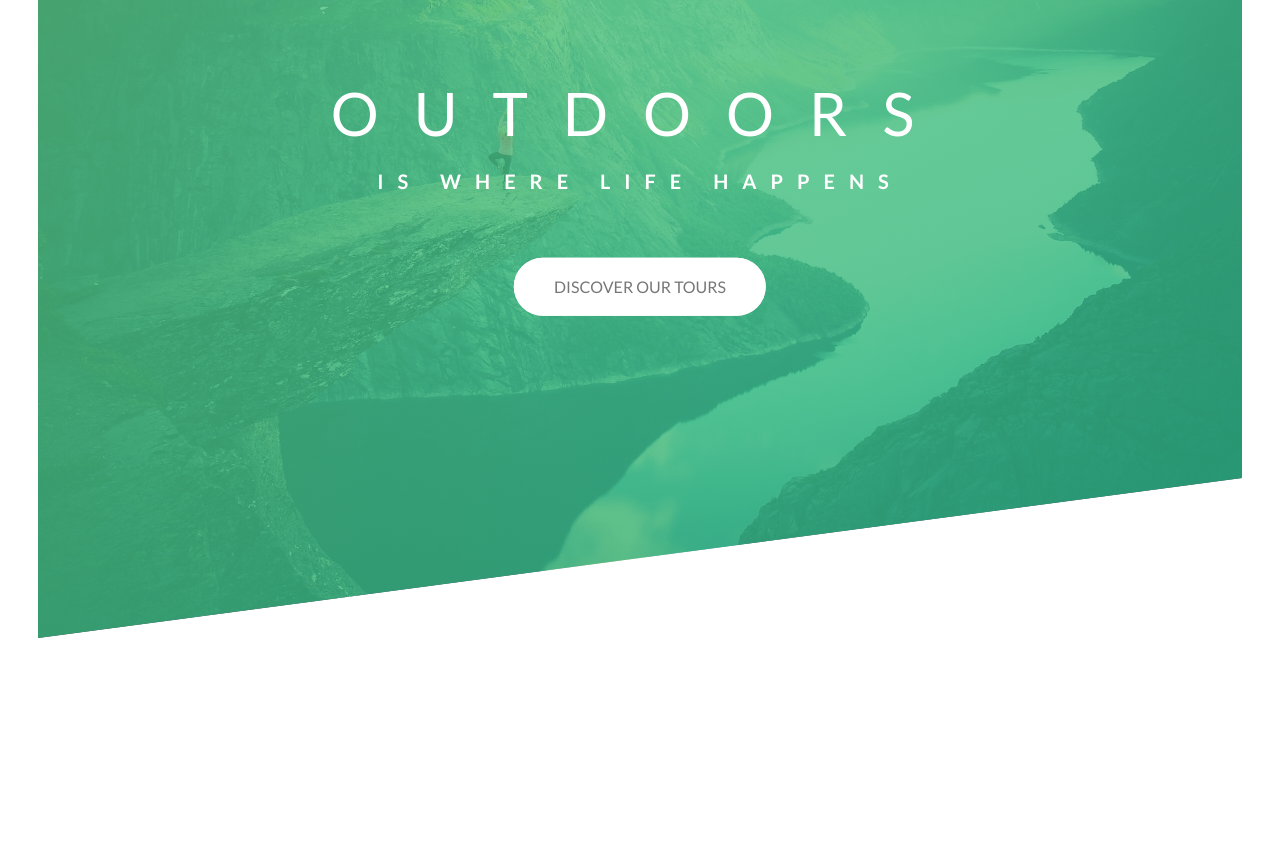
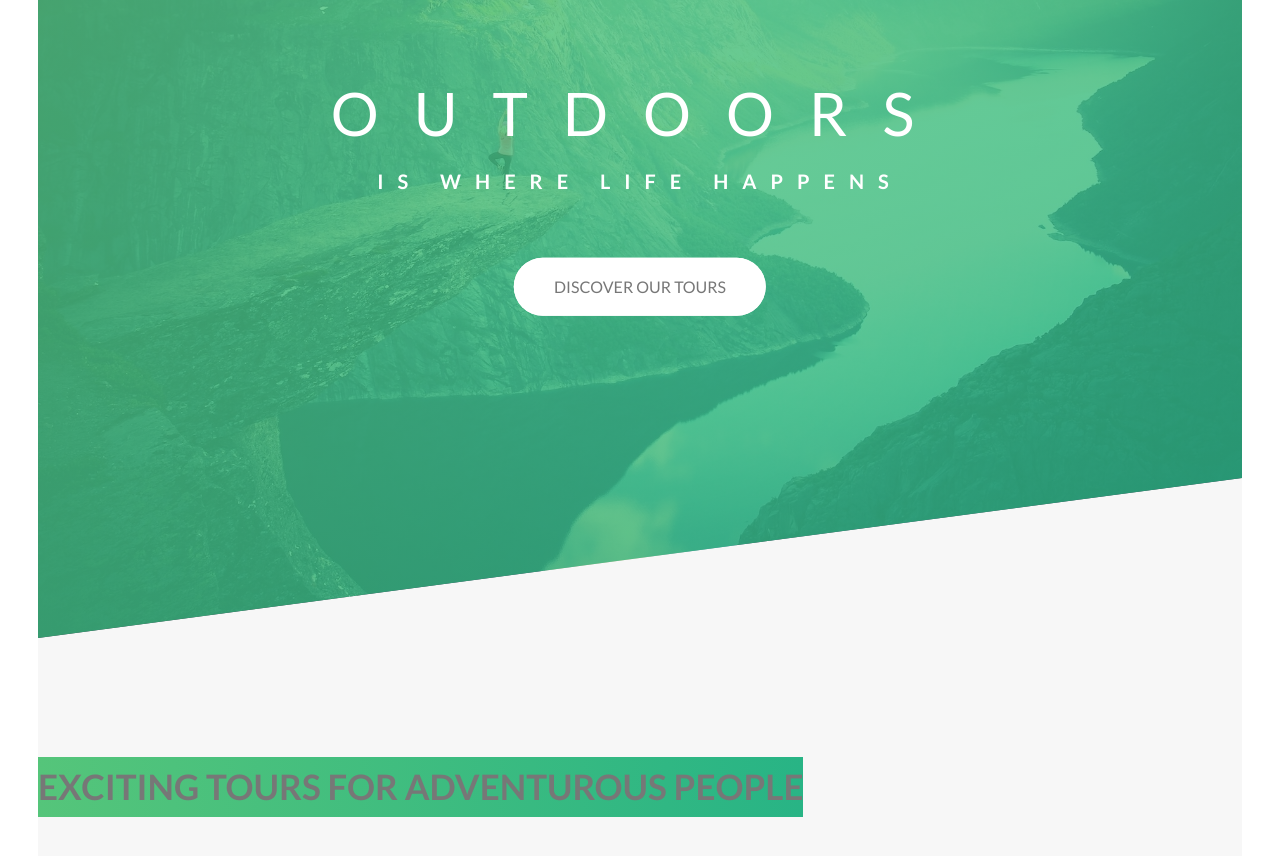
Before and after one commit to sweeptic/Natours-webpage---Advanced-Sass-css-learning-project, a website: page index.html in a window 1280 px wide. Shown: the part 160-1016 px from the top of the page. Before the commit the page ends 836 px from the top, so only its background shows below. Drawn offline with Linux system fonts and the light colour scheme.

Commit message:
modifies sass files

```diff
--- a/index.html
+++ b/index.html
@@ -7,7 +7,7 @@
 
     <link href="https://fonts.googleapis.com/css?family=Lato:100,300,400,700,900" rel="stylesheet">
     <!-- <link rel="stylesheet" href="/css/icon-font.css"> -->
-    <link rel="stylesheet" href="/css/style.css">
+    <link rel="stylesheet" href="/css/main.css">
     <link rel="shortcut icon" type="image/png" href="img/favicon.png">
 
     <title>Natours | Exciting tours for adventurous people</title>
@@ -37,7 +37,7 @@ BEM - Block element modifier
             <a href="#" class="btn btn--white btn--animated">Discover our tours</a>
         </div>
     </header>
-<!--
+    <!--
     <section class="grid-test">
         <div class="row">
             <div class="col-1-of-2">
@@ -104,9 +104,17 @@ BEM - Block element modifier
             <div class="col-3-of-4">
                 Col 3 of 4
             </div>
+        </div>
 
-        </div>
     </section> -->
+
+    <main>
+        <section class="section-about">
+            <h2 class="heading-secondary">Exciting tours for adventurous people</h2>
+        </section>
+
+    </main>
+
 
 </body>
 
--- a/sass/abstracts/_variables.scss
+++ b/sass/abstracts/_variables.scss
@@ -2,6 +2,8 @@
 $color-primary: #7ed56f;
 $color-primary-light: #55c57a;
 $color-primary-dark: #28b485;
+
+$color-grey-light-1: #f7f7f7;
 
 $color-grey-dark: #777;
 $color-white: #ffffff;
--- a/sass/base/_typography.scss
+++ b/sass/base/_typography.scss
@@ -33,3 +33,11 @@ body {
         animation-timing-function: ease-out;
     }
 }
+
+.heading-secondary {
+    font-size: 3.5rem;
+    text-transform: uppercase;
+    font-weight: 700;
+    display: inline-block;
+    background-image: linear-gradient(to right, $color-primary-light, $color-primary-dark );
+}
--- a/sass/pages/_home.scss
+++ b/sass/pages/_home.scss
@@ -0,0 +1,5 @@
+.section-about {
+    background-color: $color-grey-light-1;
+    padding: 25rem 0;
+    margin-top: -20vh;
+}
```
Also changed, not shown: css/main.css (added), css/main.min.css (added), css/style.css (deleted), sass/main.css (added), 3 other files.
